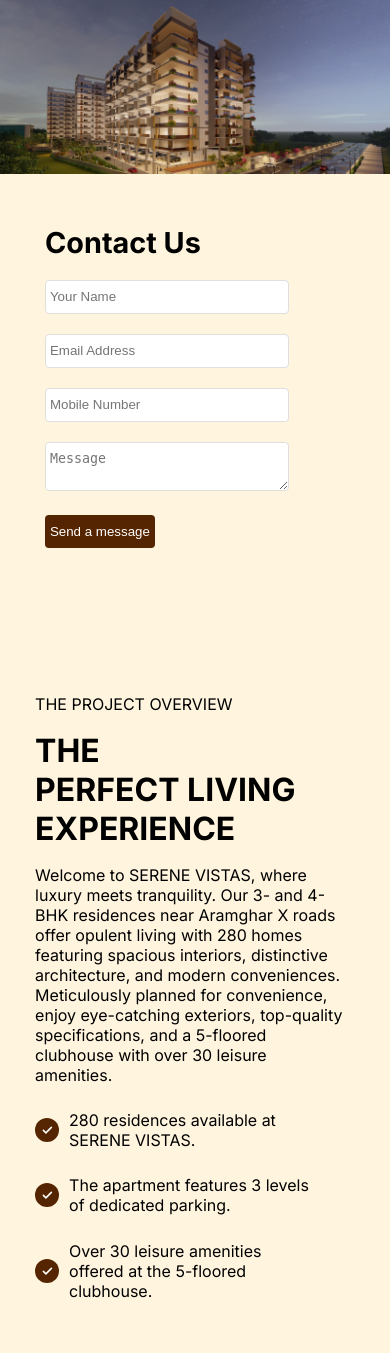
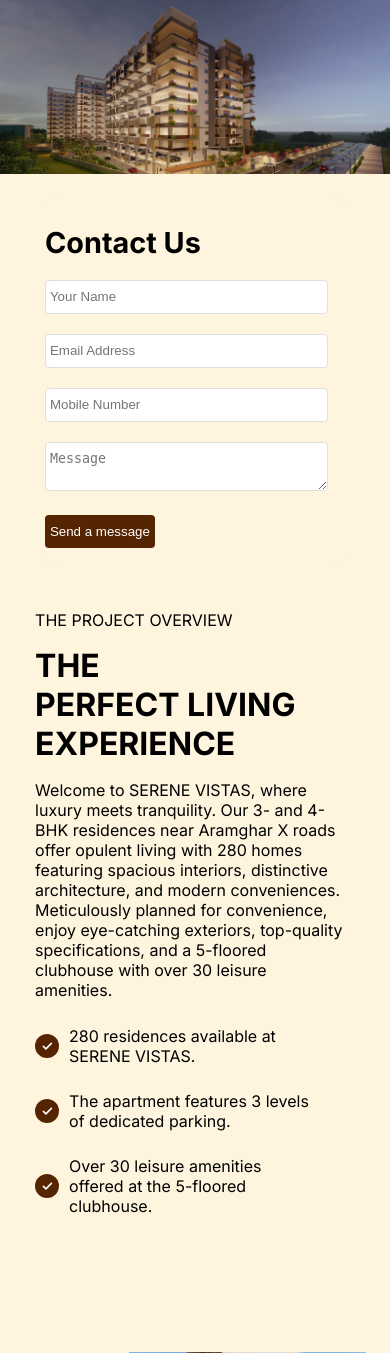
Before and after one commit to vishwashcv/serene-vistas, a PHP site: page / in a window 390 px wide. Shown: the part 109-1462 px from the top of the page. Run offline with PHP 8.4, Linux system fonts and the light colour scheme.

Commit message:
10th commit

```diff
--- a/style.css
+++ b/style.css
@@ -493,3 +493,15 @@
       flex-direction: column;
     }
   }
+
+
+  @media only screen and (max-width: 500px) {
+
+    .input{
+    min-width: 70vw;
+    }
+    .section-two{
+      height: 120vh;
+      padding-top: 200px;
+    }
+  }
```
